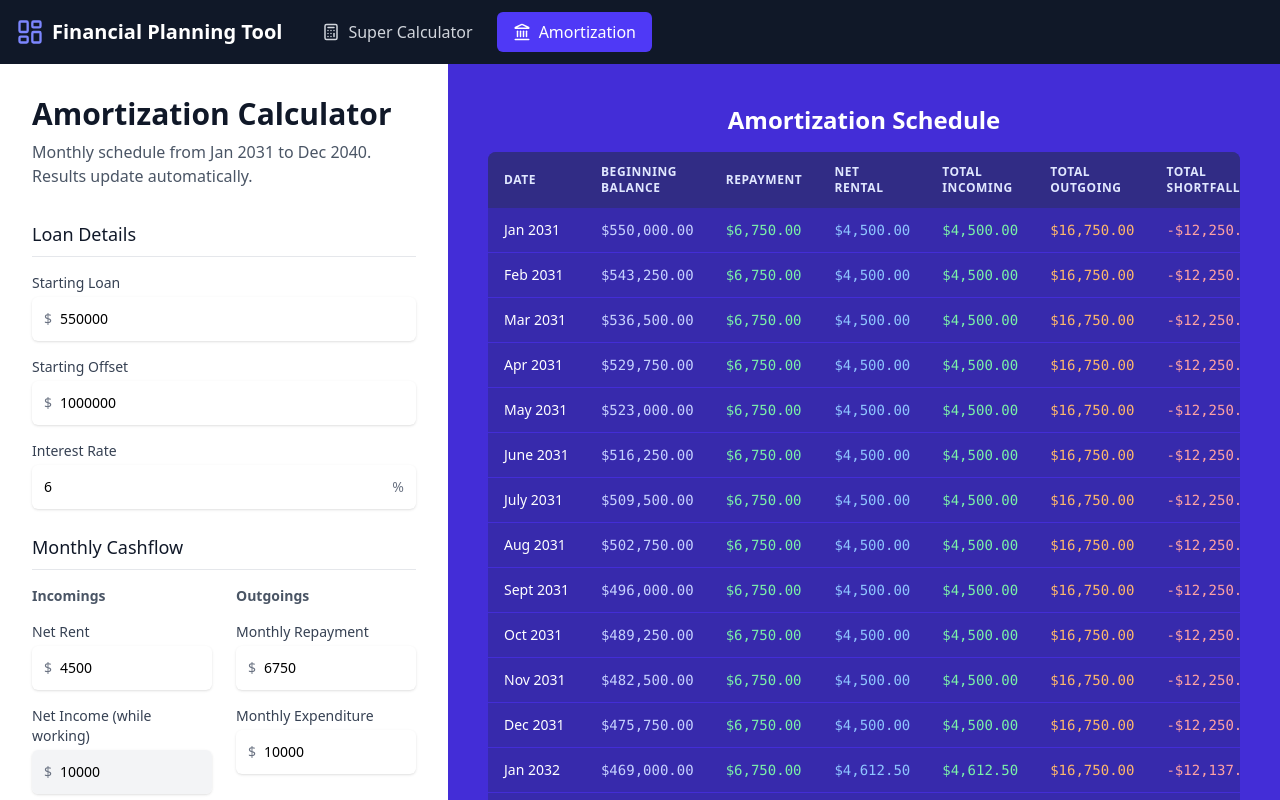
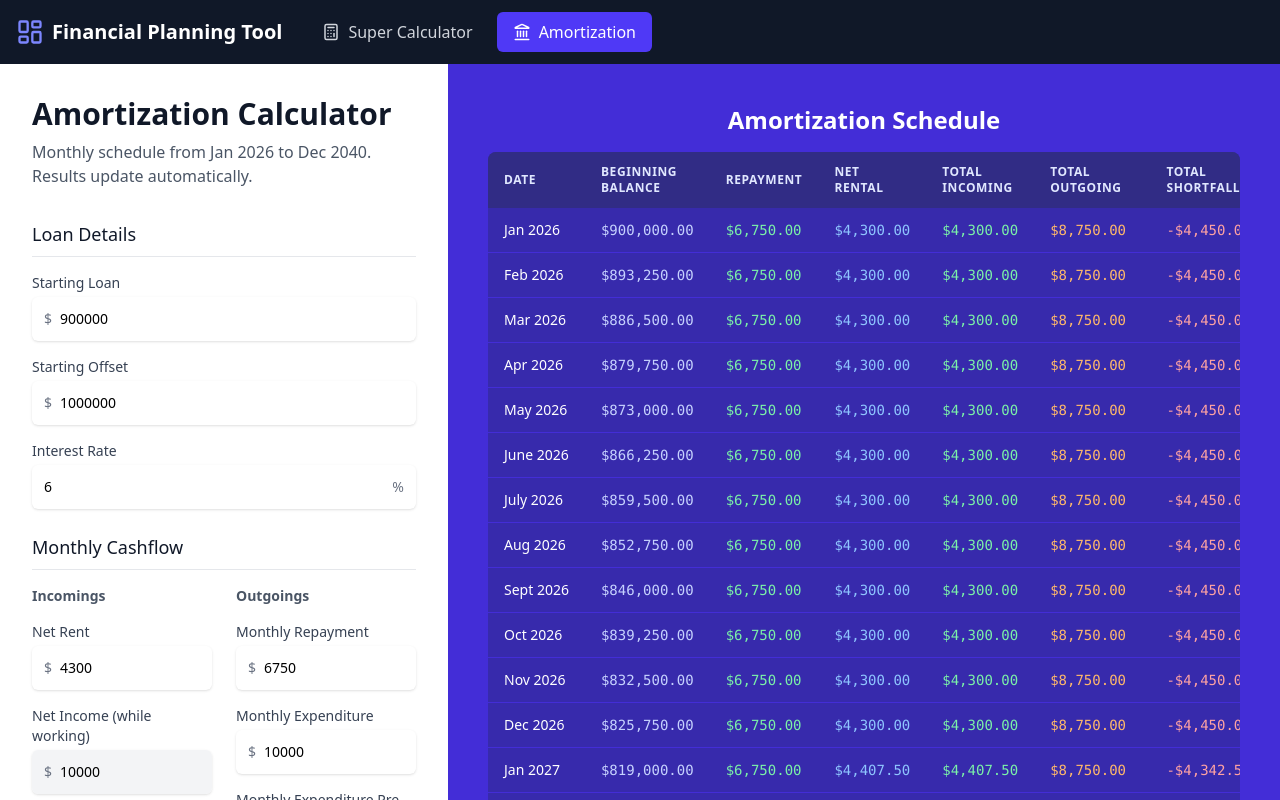
Before and after one commit to vbhargav80/fin-planner, a React (Vite) app: page / in a window 1280 px wide. Both pictures are taken after a click on the button "Amortization". Shown: the top 800 px of the page. Built offline with nearby package versions, Linux system fonts and the light colour scheme.

Commit message:
add monthly expenditure pre-2031 field and update related calculations

```diff
--- a/src/components/amortization/AmortizationForm.tsx
+++ b/src/components/amortization/AmortizationForm.tsx
@@ -1,3 +1,4 @@
+// File: `src/components/amortization/AmortizationForm.tsx`
 import React from 'react';
 import { InputGroup } from '../common/InputGroup';
 import { ToggleSwitch } from '../common/ToggleSwitch';
@@ -16,6 +17,7 @@ export const AmortizationForm: React.FC<AmortizationFormProps> = ({ calculator }
         initialRentalIncome, setInitialRentalIncome,
         initialOffsetBalance, setInitialOffsetBalance,
         monthlyExpenditure, setMonthlyExpenditure,
+        monthlyExpenditurePre2031, setMonthlyExpenditurePre2031,
         rentalGrowthRate, setRentalGrowthRate,
         isRefinanced, setIsRefinanced,
         considerOffsetIncome, setConsiderOffsetIncome,
@@ -32,7 +34,7 @@ export const AmortizationForm: React.FC<AmortizationFormProps> = ({ calculator }
                 Amortization Calculator
             </h2>
             <p className="mt-2 text-gray-600">
-                Monthly schedule from Jan 2031 to Dec 2040. Results update automatically.
+                Monthly schedule from Jan 2026 to Dec 2040. Results update automatically.
             </p>
 
             <div className="mt-8 space-y-6">
@@ -115,6 +117,14 @@ export const AmortizationForm: React.FC<AmortizationFormProps> = ({ calculator }
                                 onChange={(e) => setMonthlyExpenditure(parseFloat(e.target.value) || 0)}
                                 symbol="$"
                             />
+                            <InputGroup
+                                label="Monthly Expenditure Pre 2031"
+                                id="monthlyExpenditurePre2031"
+                                step={100}
+                                value={String(monthlyExpenditurePre2031)}
+                                onChange={(e) => setMonthlyExpenditurePre2031(parseFloat(e.target.value) || 0)}
+                                symbol="$"
+                            />
                         </div>
                     </div>
                 </section>
--- a/src/hooks/useAmortizationCalculator.ts
+++ b/src/hooks/useAmortizationCalculator.ts
@@ -1,4 +1,4 @@
-
+// File: `src/hooks/useAmortizationCalculator.ts`
 import { useState, useEffect, useMemo } from 'react';
 import type {AmortizationRow, AmortizationCalculatorState} from '../types/amortization.types';
 import { calculateAmortizationSchedule, calculateMonthlyRepayment } from '../utils/calculations/amortizationCalculations';
@@ -6,11 +6,12 @@ import { calculateAmortizationSchedule, calculateMonthlyRepayment } from '../uti
 export function useAmortizationCalculator(): AmortizationCalculatorState {
     const [amortizationData, setAmortizationData] = useState<AmortizationRow[]>([]);
     const [interestRate, setInterestRate] = useState<number>(6);
-    const [principal, setPrincipal] = useState<number>(550000);
+    const [principal, setPrincipal] = useState<number>(900000);
     const [monthlyRepayment, setMonthlyRepayment] = useState<number>(6750);
-    const [initialRentalIncome, setInitialRentalIncome] = useState<number>(4500);
+    const [initialRentalIncome, setInitialRentalIncome] = useState<number>(4300);
     const [initialOffsetBalance, setInitialOffsetBalance] = useState<number>(1000000);
     const [monthlyExpenditure, setMonthlyExpenditure] = useState<number>(10000);
+    const [monthlyExpenditurePre2031, setMonthlyExpenditurePre2031] = useState<number>(2000);
     const [rentalGrowthRate, setRentalGrowthRate] = useState<number>(2.5);
     const [isRefinanced, setIsRefinanced] = useState<boolean>(false);
     const [considerOffsetIncome, setConsiderOffsetIncome] = useState<boolean>(false);
@@ -34,6 +35,7 @@ export function useAmortizationCalculator(): AmortizationCalculatorState {
             initialRentalIncome,
             initialOffsetBalance,
             monthlyExpenditure,
+            monthlyExpenditurePre2031,
             rentalGrowthRate,
             isRefinanced,
             considerOffsetIncome,
@@ -51,6 +53,7 @@ export function useAmortizationCalculator(): AmortizationCalculatorState {
         initialRentalIncome,
         initialOffsetBalance,
         monthlyExpenditure,
+        monthlyExpenditurePre2031,
         rentalGrowthRate,
         actualMonthlyRepayment,
         continueWorking,
@@ -68,6 +71,7 @@ export function useAmortizationCalculator(): AmortizationCalculatorState {
         initialRentalIncome, setInitialRentalIncome,
         initialOffsetBalance, setInitialOffsetBalance,
         monthlyExpenditure, setMonthlyExpenditure,
+        monthlyExpenditurePre2031, setMonthlyExpenditurePre2031,
         rentalGrowthRate, setRentalGrowthRate,
         isRefinanced, setIsRefinanced,
         considerOffsetIncome, setConsiderOffsetIncome,
--- a/src/types/amortization.types.ts
+++ b/src/types/amortization.types.ts
@@ -1,3 +1,4 @@
+// File: `src/types/amortization.types.ts`
 export interface AmortizationRow {
     date: string;
     beginningBalance: number;
@@ -18,6 +19,7 @@ export interface AmortizationInputs {
     initialRentalIncome: number;
     initialOffsetBalance: number;
     monthlyExpenditure: number;
+    monthlyExpenditurePre2031: number;
     rentalGrowthRate: number;
     isRefinanced: boolean;
     considerOffsetIncome: boolean;
@@ -41,6 +43,8 @@ export interface AmortizationCalculatorState {
     setInitialOffsetBalance: (value: number) => void;
     monthlyExpenditure: number;
     setMonthlyExpenditure: (value: number) => void;
+    monthlyExpenditurePre2031: number;
+    setMonthlyExpenditurePre2031: (value: number) => void;
     rentalGrowthRate: number;
     setRentalGrowthRate: (value: number) => void;
     isRefinanced: boolean;
--- a/src/utils/calculations/amortizationCalculations.ts
+++ b/src/utils/calculations/amortizationCalculations.ts
@@ -1,8 +1,9 @@
+// File: `src/utils/calculations/amortizationCalculations.ts`
 import type { AmortizationRow, AmortizationInputs } from '../../types/amortization.types';
 import { formatDate } from '../formatters';
 
 const LOAN_DETAILS = {
-    startDate: new Date('2031-01-01T12:00:00Z'),
+    startDate: new Date('2026-01-01T12:00:00Z'),
     endDate: new Date('2040-12-01T12:00:00Z'),
 };
 
@@ -40,6 +41,8 @@ export function calculateAmortizationSchedule(
     const workingEndDate = new Date(LOAN_DETAILS.startDate);
     workingEndDate.setFullYear(workingEndDate.getFullYear() + inputs.yearsWorking);
 
+    const pre2031Cutoff = new Date('2031-01-01T00:00:00Z');
+
     while (currentDate <= LOAN_DETAILS.endDate) {
         // Apply annual rental growth at the start of each year
         if (currentDate.getMonth() === 0 && currentDate.getFullYear() > LOAN_DETAILS.startDate.getFullYear()) {
@@ -63,8 +66,9 @@ export function calculateAmortizationSchedule(
         }
 
         const workingIncome = (inputs.continueWorking && currentDate < workingEndDate) ? inputs.netIncome : 0;
+        const monthlyExpenditureForMonth = currentDate < pre2031Cutoff ? inputs.monthlyExpenditurePre2031 : inputs.monthlyExpenditure;
         const totalIncoming = currentMonthlyRental + workingIncome + offsetIncome;
-        const totalOutgoing = repaymentForMonth + inputs.monthlyExpenditure;
+        const totalOutgoing = repaymentForMonth + monthlyExpenditureForMonth;
         const newOffsetBalance = currentOffsetBalance + totalIncoming - totalOutgoing;
         const totalShortfall = totalIncoming - totalOutgoing;
 
```
